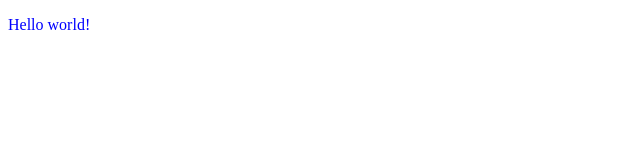
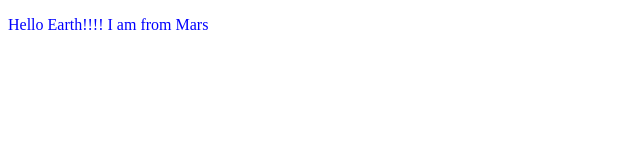
Before and after one commit to NishaSaraswat07/git-Lab-1, a plain HTML site: page src/index.html in a window 1280 px wide. Shown: the whole page, without its empty margins (0-640 px from the left). Drawn offline with Linux system fonts and the light colour scheme.

Commit message:
p tag ghanged

```diff
--- a/src/index.html
+++ b/src/index.html
@@ -12,7 +12,7 @@
 </head>
 
 <body>
-  <p>Hello world!</p>
+  <p>Hello Earth!!!! I am from Mars</p>
 </body>
 
 </html>
```
